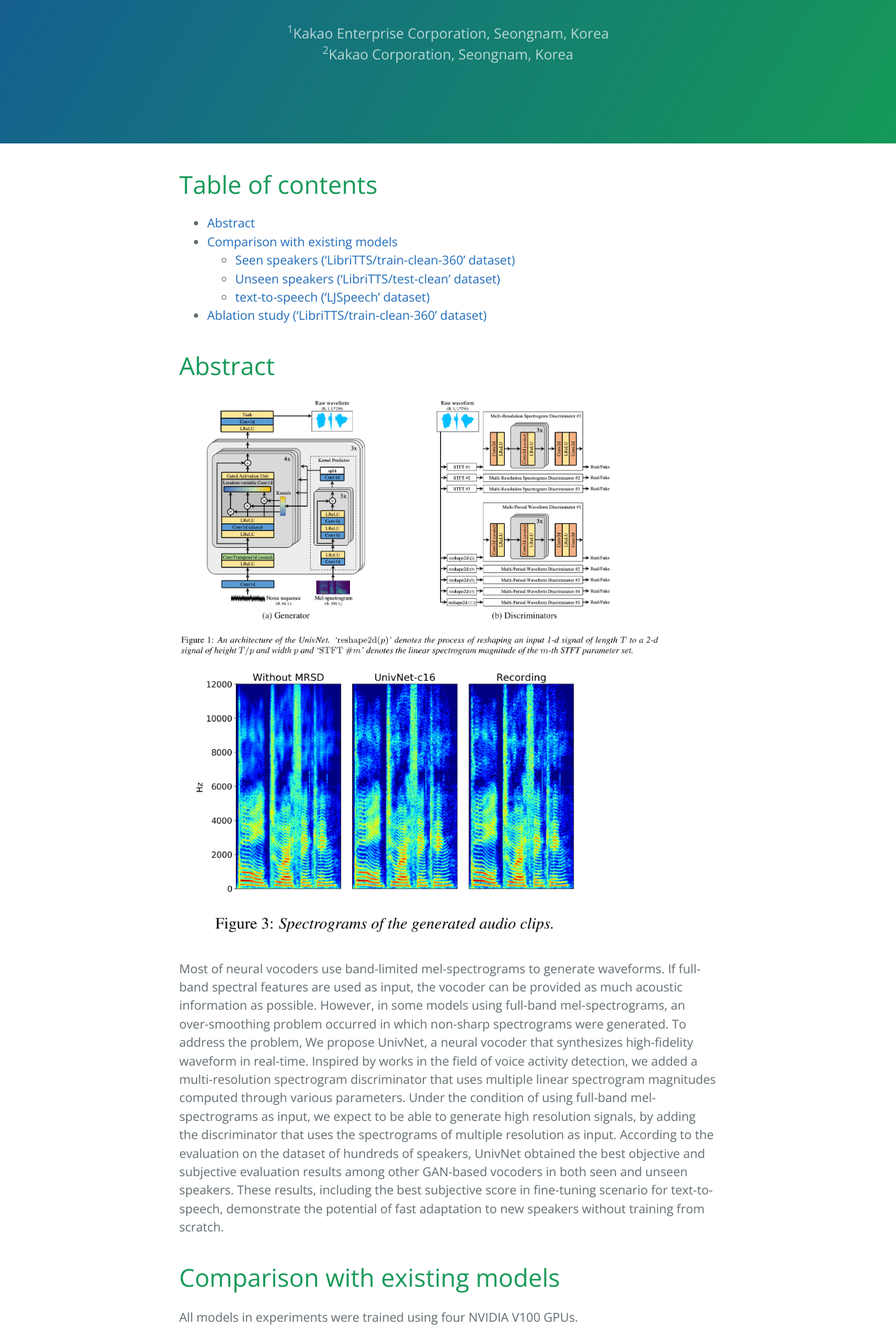
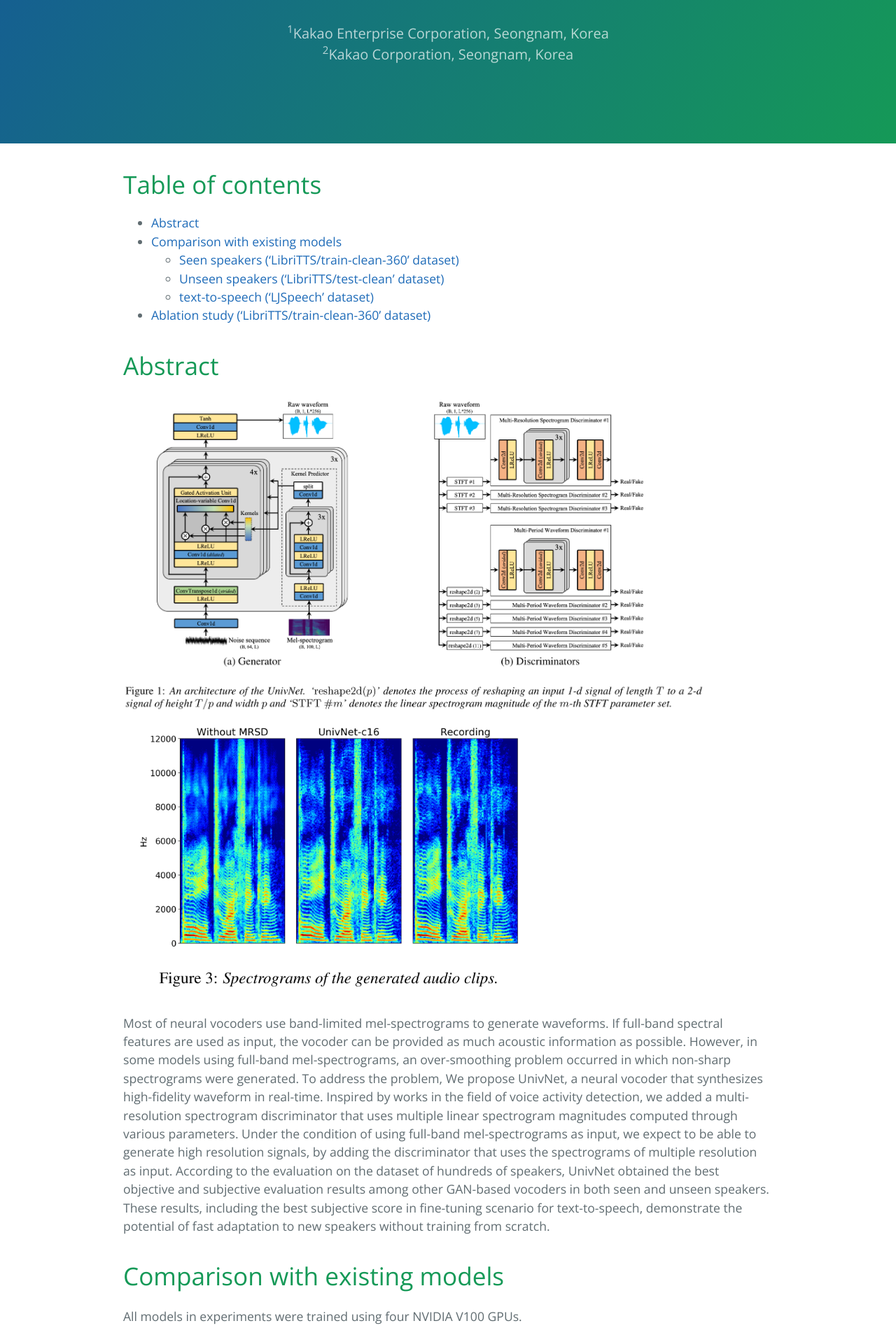
Before and after one commit to kallavinka8045/is2021, a Jekyll site: the page built from index.md, in a window 1280 px wide. Shown: the part 360-2258 px from the top of the page at 70% size. Built offline with Jekyll 4.4.1, drawn with Linux system fonts in a browser that asks for light colours; our own code applies the rules of GitHub Pages for plain Markdown files.

Commit message:
Update jekyll-theme-cayman.scss

```diff
--- a/_sass/jekyll-theme-cayman.scss
+++ b/_sass/jekyll-theme-cayman.scss
@@ -167,7 +167,7 @@ a {
   }
 
   @include large {
-    max-width: 60rem;
+    max-width: 70rem;
     padding: 2rem 6rem;
     margin: 0 auto;
     font-size: 1.1rem;
```
